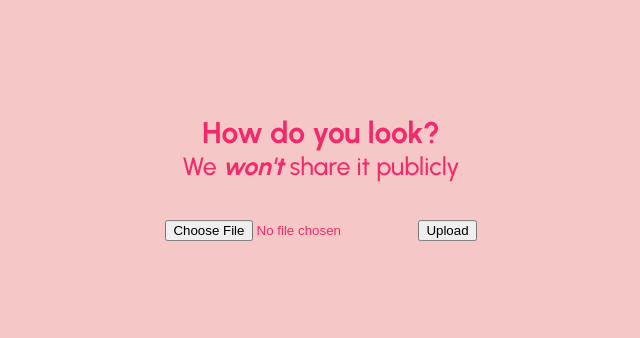
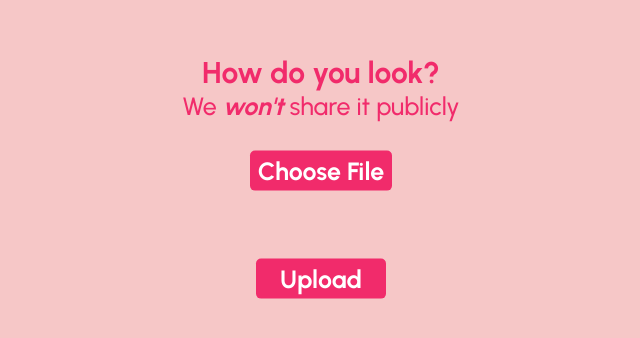
Before and after one commit to mirinas/kissa, a React (Create React App) app in the folder frontend/: page /acc/register in a window 1280 px wide. Shown: the part 234-572 px from the top of the page, without its empty margins (319-959 px from the left). Built offline with nearby package versions, Linux system fonts and the light colour scheme.

Commit message:
Added user profile image upload

```diff
--- a/frontend/src/pages/RegisterPage.js
+++ b/frontend/src/pages/RegisterPage.js
@@ -264,18 +264,30 @@ function StateTwo({ handleRegister,
     )
 }
 
-// Ask user for picture for verification (ai authentication still needs to be implemented)
+// Ask user for picture verification (ai authentication needs to be implemented)
 function StateThree({ previewImage, handleSelectImage, handleUploadImage, uploadedImage }) {
     return (
         <div className="center_div">
-            <div className='smalltext'>
                 <h2 className='smalltext'>How do you look?</h2>
                 <p className='smallertext'> We <strong><em>won't</em></strong> share it publicly</p>
-                <input type="file" onChange={handleSelectImage} />
-                {previewImage && <img src={previewImage} alt="Preview" />}
+
+                <div className='smalltext'>
+                    <input type="file" id="fileInput" className="file-input" onChange={handleSelectImage} />
+                    <label htmlFor="fileInput" className="btn_kissa">Choose File</label>
+                </div>
+
+                <br></br>
+                <div className='smalltext'>
+                    {previewImage && <img src={previewImage} alt="Preview" className="user-image-preview" />}
+                </div>
+                <br></br>
+
                 {uploadedImage && <img src={uploadedImage} alt="Uploaded" />}
-                <button onClick={handleUploadImage}>Upload</button>
-            </div>
+
+
+                <div className='smalltext'>
+                    <button className="btn_kissa" onClick={handleUploadImage}>Upload</button>
+                </div>
         </div>
     );
 }
--- a/frontend/src/styles/LoginRegister.css
+++ b/frontend/src/styles/LoginRegister.css
@@ -141,3 +141,18 @@ textarea {
 .radio input:checked~.checkmark {
 	background-color: var(--accent2light);
 }
+
+/* Hide the file upload default styling */
+.file-input {
+    display: none;
+}
+
+.user-image-preview {
+    max-width: 500px;
+    max-height: 500px;
+    width: auto;
+    height: auto;
+    border-radius: 15%;
+    object-fit: cover;
+    border: 10px solid #c75050;
+}
```
